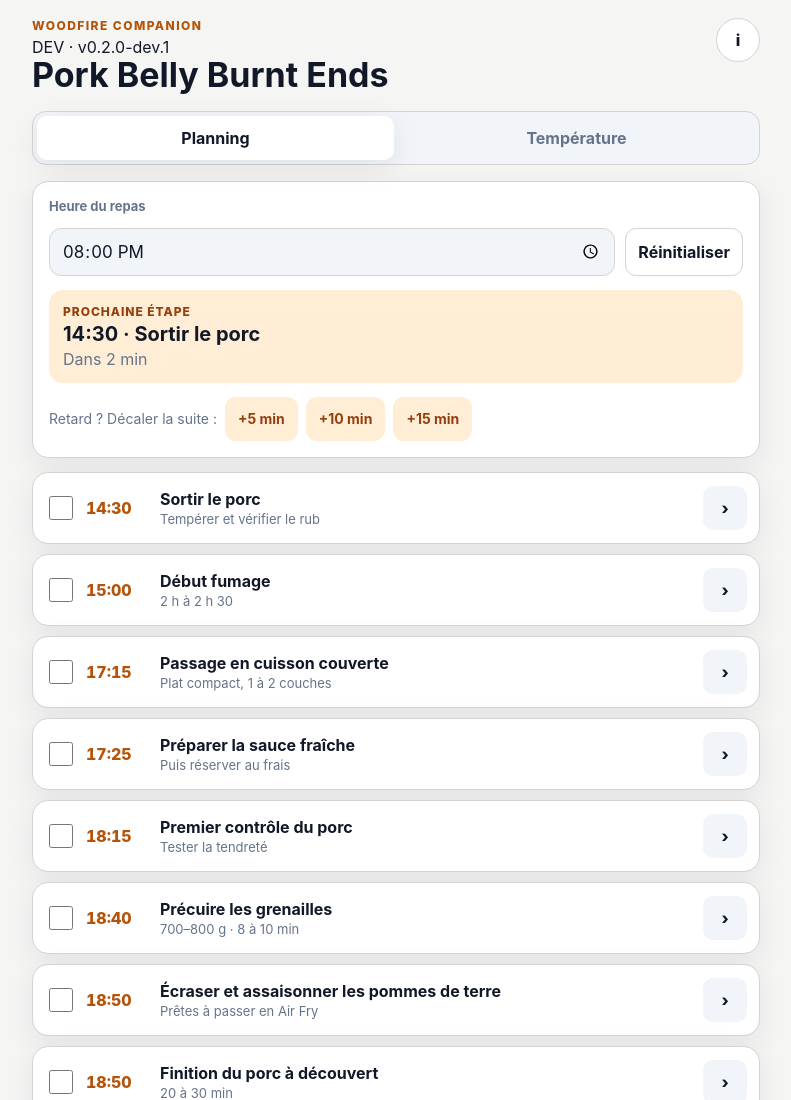
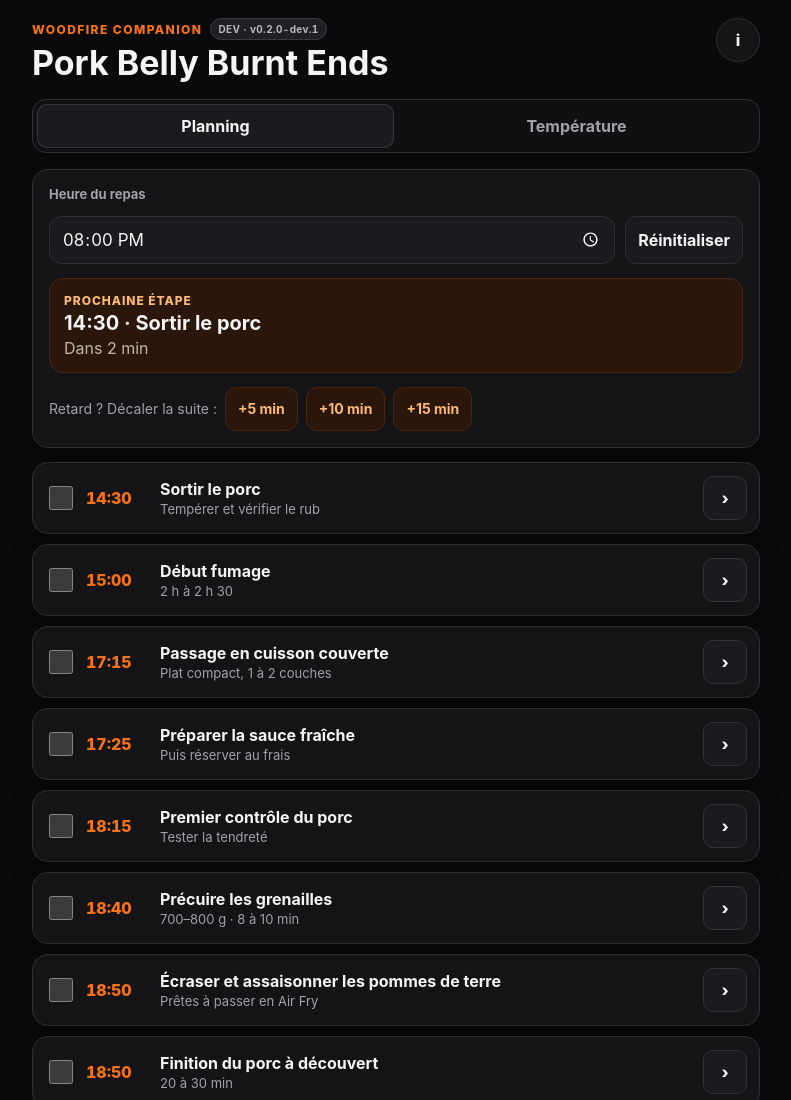
Before and after one commit to Alanb3110/woodfire-companion, a website with bundled scripts: page index.html in a window 1280 px wide. Shown: the top 1100 px of the page, without its empty margins (244-1035 px from the left). Built offline with nearby package versions, Linux system fonts and the light colour scheme.

Commit message:
Switch UI to neutral dark theme

```diff
--- a/styles.css
+++ b/styles.css
@@ -1,38 +1,21 @@
 :root {
-  color-scheme: light dark;
-  --bg: #f5f5f4;
-  --surface: #ffffff;
-  --surface-2: #f1f5f9;
-  --text: #111827;
-  --muted: #64748b;
-  --border: #d6d3d1;
-  --accent: #b45309;
-  --accent-strong: #92400e;
-  --accent-soft: #ffedd5;
-  --success: #166534;
-  --danger: #b91c1c;
-  --shadow: 0 8px 30px rgba(15, 23, 42, 0.08);
-}
-
-@media (prefers-color-scheme: dark) {
-  :root {
-    --bg: #0f172a;
-    --surface: #111827;
-    --surface-2: #1f2937;
-    --text: #f8fafc;
-    --muted: #94a3b8;
-    --border: #334155;
-    --accent: #fb923c;
-    --accent-strong: #fdba74;
-    --accent-soft: #431407;
-    --success: #86efac;
-    --danger: #fca5a5;
-    --shadow: none;
-  }
+  color-scheme: dark;
+  --bg: #0a0a0b;
+  --surface: #141416;
+  --surface-2: #1b1b1f;
+  --text: #f5f5f5;
+  --muted: #a1a1aa;
+  --border: #2f2f35;
+  --accent: #f97316;
+  --accent-strong: #fdba74;
+  --accent-soft: #2a160b;
+  --success: #86efac;
+  --danger: #fca5a5;
+  --shadow: 0 10px 28px rgba(0, 0, 0, 0.24);
 }
 
 * { box-sizing: border-box; }
-html { -webkit-text-size-adjust: 100%; }
+html { -webkit-text-size-adjust: 100%; background: var(--bg); }
 body {
   margin: 0;
   background: var(--bg);
@@ -55,12 +38,33 @@ button { -webkit-tap-highlight-color: transparent; }
   gap: 12px;
   margin-bottom: 18px;
 }
+.brand-line {
+  display: flex;
+  align-items: center;
+  gap: 8px;
+  flex-wrap: wrap;
+  margin-bottom: 5px;
+}
 .eyebrow {
-  margin: 0 0 4px;
+  margin: 0;
   color: var(--accent);
   font-weight: 800;
   font-size: 12px;
   letter-spacing: 0.12em;
+}
+.version-badge {
+  display: inline-flex;
+  align-items: center;
+  min-height: 22px;
+  padding: 3px 7px;
+  border: 1px solid #3a3a40;
+  border-radius: 999px;
+  background: #202024;
+  color: #b7b7c0;
+  font-size: 10px;
+  font-weight: 750;
+  letter-spacing: .035em;
+  font-variant-numeric: tabular-nums;
 }
 h1 { margin: 0; font-size: clamp(25px, 7vw, 34px); line-height: 1.05; }
 .icon-btn {
@@ -77,7 +81,7 @@ h1 { margin: 0; font-size: clamp(25px, 7vw, 34px); line-height: 1.05; }
   display: grid;
   grid-template-columns: 1fr 1fr;
   gap: 4px;
-  background: var(--surface-2);
+  background: #101012;
   border: 1px solid var(--border);
   border-radius: 14px;
   padding: 4px;
@@ -91,7 +95,11 @@ h1 { margin: 0; font-size: clamp(25px, 7vw, 34px); line-height: 1.05; }
   color: var(--muted);
   font-weight: 750;
 }
-.tab.active { background: var(--surface); color: var(--text); box-shadow: var(--shadow); }
+.tab.active {
+  background: var(--surface-2);
+  color: var(--text);
+  box-shadow: inset 0 0 0 1px #34343a;
+}
 .tab-panel { display: none; }
 .tab-panel.active { display: block; }
 
@@ -128,22 +136,23 @@ input[type="time"] { flex: 1; min-width: 0; }
   padding: 9px 12px;
   font-weight: 750;
 }
-.primary-btn { background: var(--accent); color: white; border-color: var(--accent); }
-.secondary-btn { background: var(--surface); color: var(--text); }
+.primary-btn { background: var(--accent); color: #120b06; border-color: var(--accent); }
+.secondary-btn { background: var(--surface-2); color: var(--text); }
 .secondary-btn.danger { color: var(--danger); }
-.chip-btn { background: var(--accent-soft); color: var(--accent-strong); border-color: transparent; }
-.text-btn { background: transparent; color: var(--accent); border-color: transparent; padding-inline: 6px; }
+.chip-btn { background: var(--accent-soft); color: var(--accent-strong); border-color: #4a2612; }
+.text-btn { background: transparent; color: var(--accent-strong); border-color: transparent; padding-inline: 6px; }
 
 .status-card {
   display: grid;
   gap: 3px;
   padding: 14px;
+  border: 1px solid #4a2612;
   border-radius: 14px;
   background: var(--accent-soft);
 }
 .status-label { color: var(--accent-strong); font-size: 12px; font-weight: 800; text-transform: uppercase; letter-spacing: .08em; }
 .status-card strong { font-size: 20px; }
-.status-meta { color: var(--muted); }
+.status-meta { color: #c2b5ad; }
 .shift-row { display: flex; gap: 8px; align-items: center; flex-wrap: wrap; color: var(--muted); font-size: 14px; }
 
 .task-list { display: grid; gap: 10px; }
@@ -167,7 +176,7 @@ input[type="time"] { flex: 1; min-width: 0; }
 .task-details-btn {
   min-width: 44px;
   min-height: 44px;
-  border: 0;
+  border: 1px solid #313137;
   border-radius: 10px;
   background: var(--surface-2);
   color: var(--text);
@@ -237,7 +246,7 @@ input[type="time"] { flex: 1; min-width: 0; }
   color: var(--text);
   padding: 0;
 }
-#installDialog::backdrop { background: rgba(0,0,0,.45); }
+#installDialog::backdrop { background: rgba(0,0,0,.72); }
 #installDialog form { padding: 20px; }
 #installDialog h2 { margin-top: 0; }
 #installDialog p { color: var(--muted); line-height: 1.45; }
```
